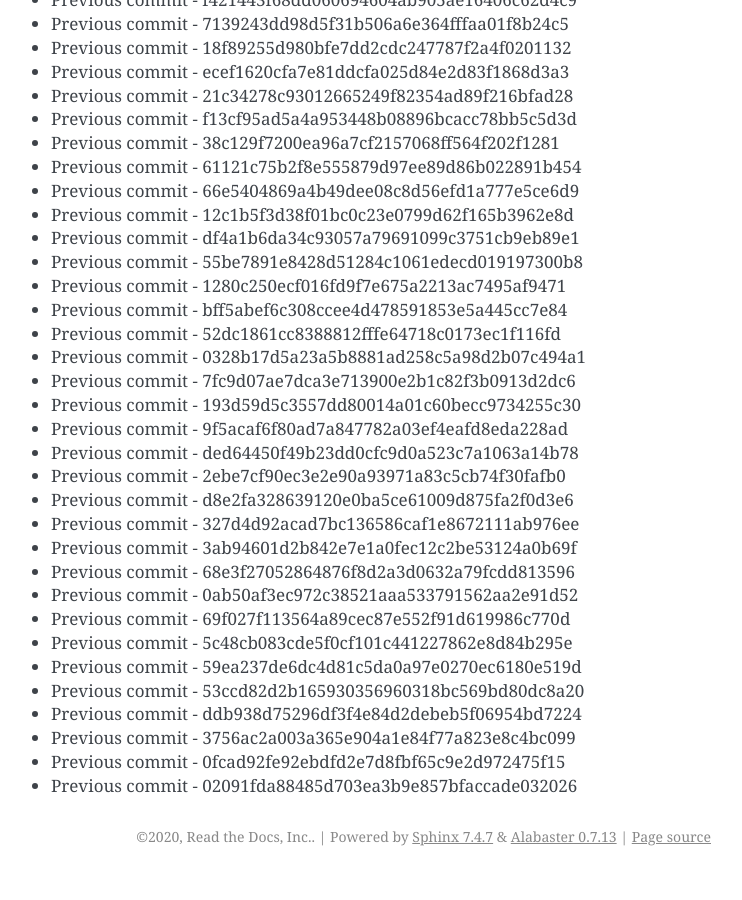
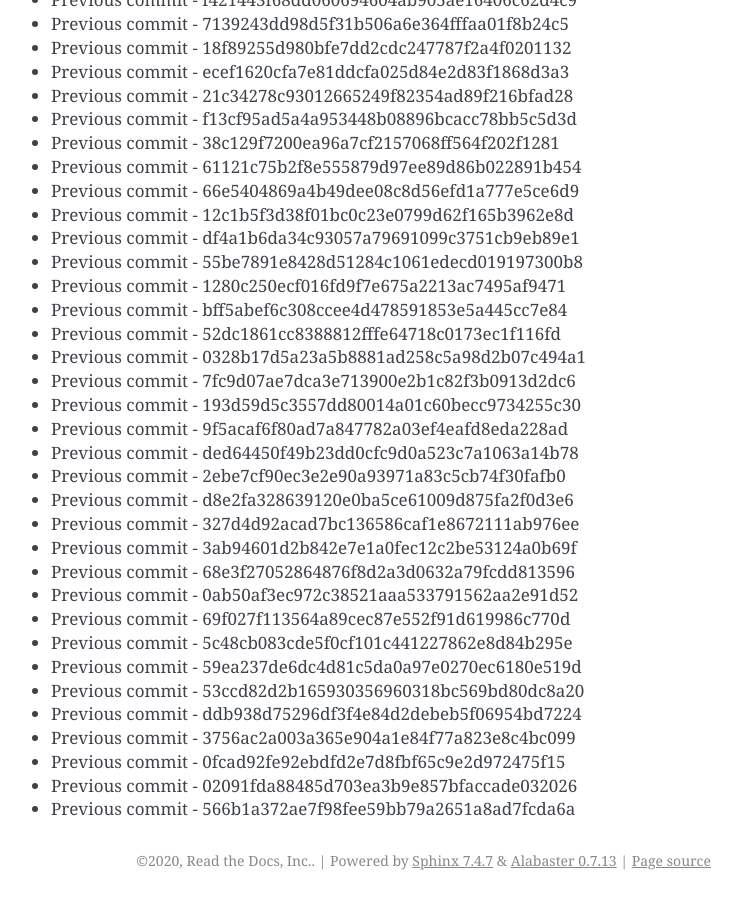
Before and after one commit to readthedocs/rtd-git-stresstest, a Sphinx documentation site: the page built from docs/updates.rst, in a window 1280 px wide and 900 px high, scrolled down 58077 px. Shown: the whole window, without its empty margins (399-1141 px from the left). Built offline with Sphinx 7.4.7, drawn with Linux system fonts in a browser that asks for light colours; before the commit the page ends 58953 px from its top, so only the background shows below that.

Commit message:
Generating commit from previous: 566b1a372ae7f98fee59bb79a2651a8ad7fcda6a

```diff
--- a/docs/updates.rst
+++ b/docs/updates.rst
@@ -2472,3 +2472,4 @@ It can be tested for any performance characteristics.
 * Previous commit - 3756ac2a003a365e904a1e84f77a823e8c4bc099
 * Previous commit - 0fcad92fe92ebdfd2e7d8fbf65c9e2d972475f15
 * Previous commit - 02091fda88485d703ea3b9e857bfaccade032026
+* Previous commit - 566b1a372ae7f98fee59bb79a2651a8ad7fcda6a
```
